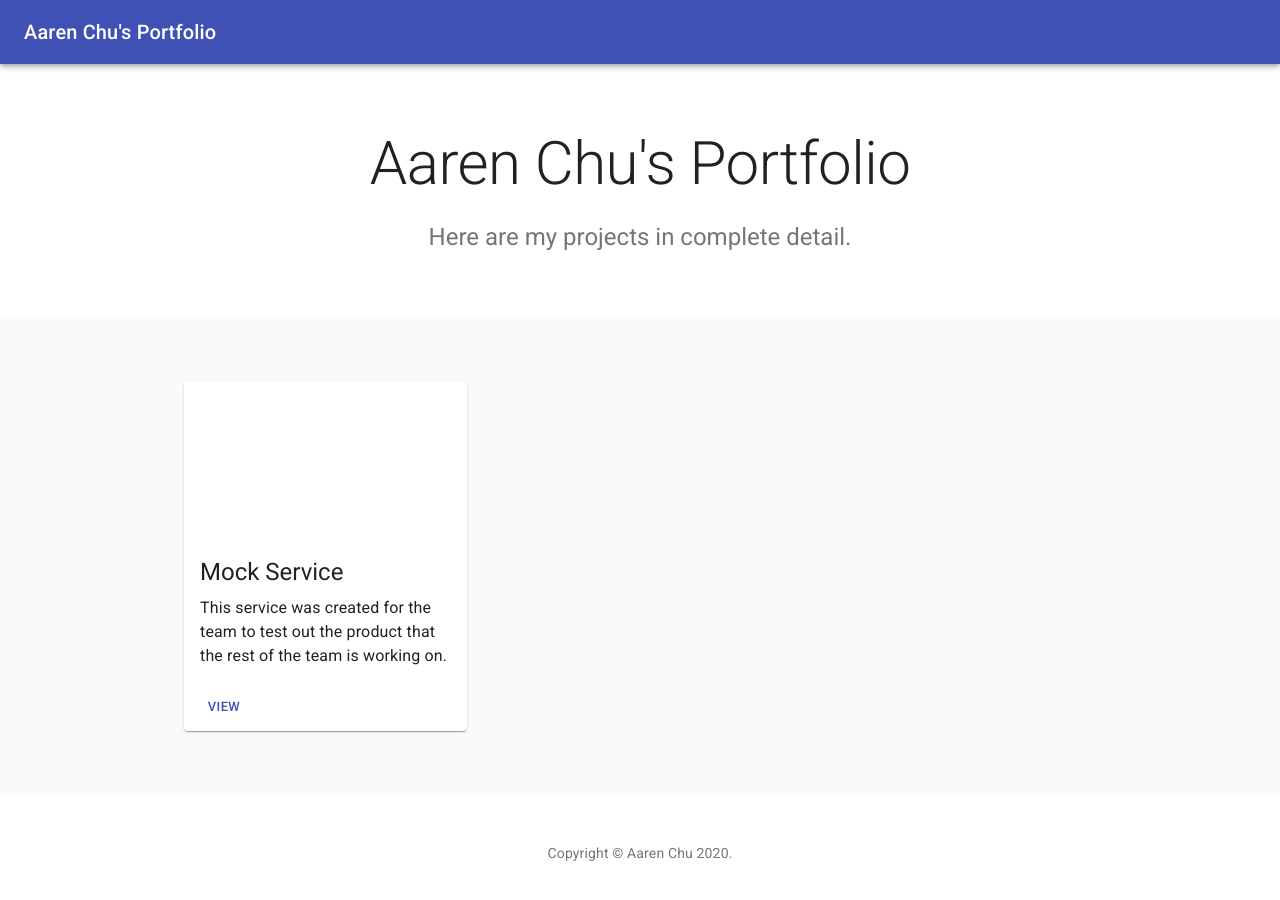
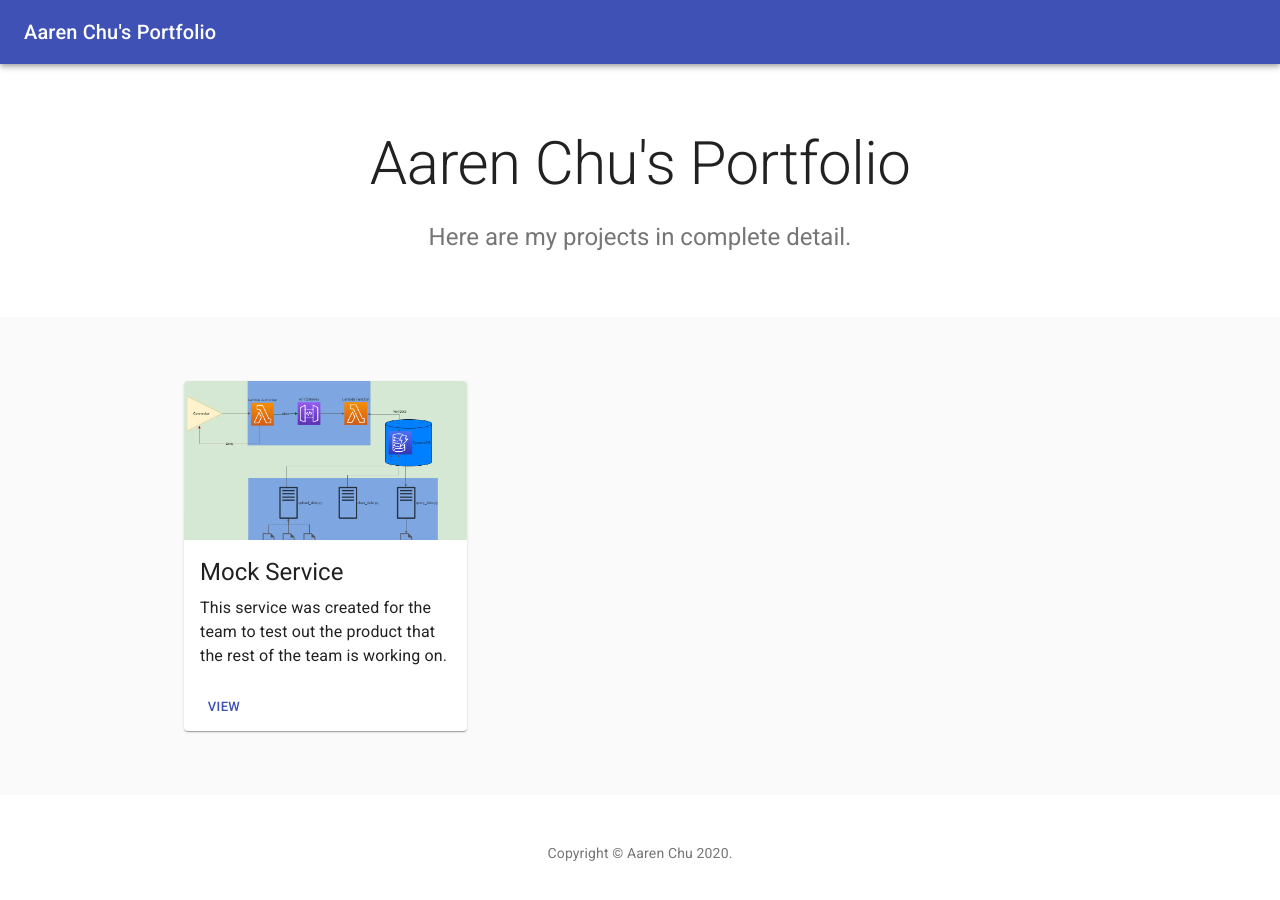
Before and after one commit to aarenchu/aarenchu-e-portfolio, a React (Create React App) app: page / in a window 1280 px wide. Shown: the top 900 px of the page. Built offline with nearby package versions, Linux system fonts and the light colour scheme.

Commit message:
Tried adding the image to the album.

```diff
--- a/src/components/site_pages/Album.js
+++ b/src/components/site_pages/Album.js
@@ -94,7 +94,7 @@ export default function Album() {
                     <Card className={classes.card}>
                         <CardMedia
                         className={classes.cardMedia}
-                        img={MockServiceDiagram}
+                        image={MockServiceDiagram}
                         title="Mock Service Diagram"
                         />
                         <CardContent className={classes.cardContent}>
```
